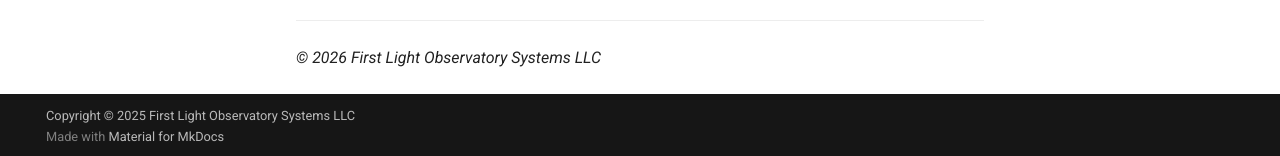
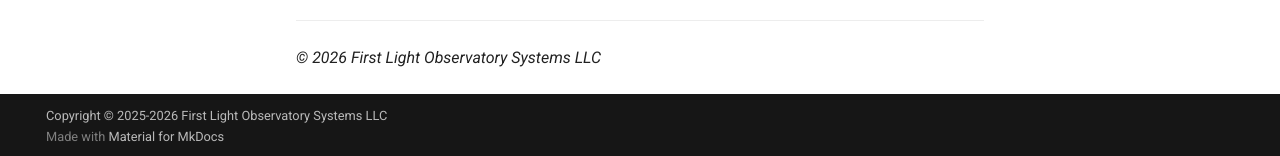
Before and after one commit to First-Light-Systems/nina-scheduler-docs, an MkDocs documentation site: the page built from docs/index.md, in a window 1280 px wide and 900 px high, scrolled down 1342 px. Shown: the part 741-897 px from the top of the window. Built offline with MkDocs 1.6.1 and Material for MkDocs 9.7.7, drawn with Linux system fonts in a browser that asks for light colours.

Commit message:
Update copyright notices to 2025-2026
Co-Authored-By: Claude Opus 4.5 <noreply@anthropic.com>

```diff
--- a/mkdocs.yml
+++ b/mkdocs.yml
@@ -74,4 +74,4 @@ nav:
   - Changelog: CHANGELOG.md
 
 # Copyright
-copyright: Copyright &copy; 2025 First Light Observatory Systems LLC
+copyright: Copyright &copy; 2025-2026 First Light Observatory Systems LLC
```
Also changed, not shown: README.md (+1 -1 lines).
